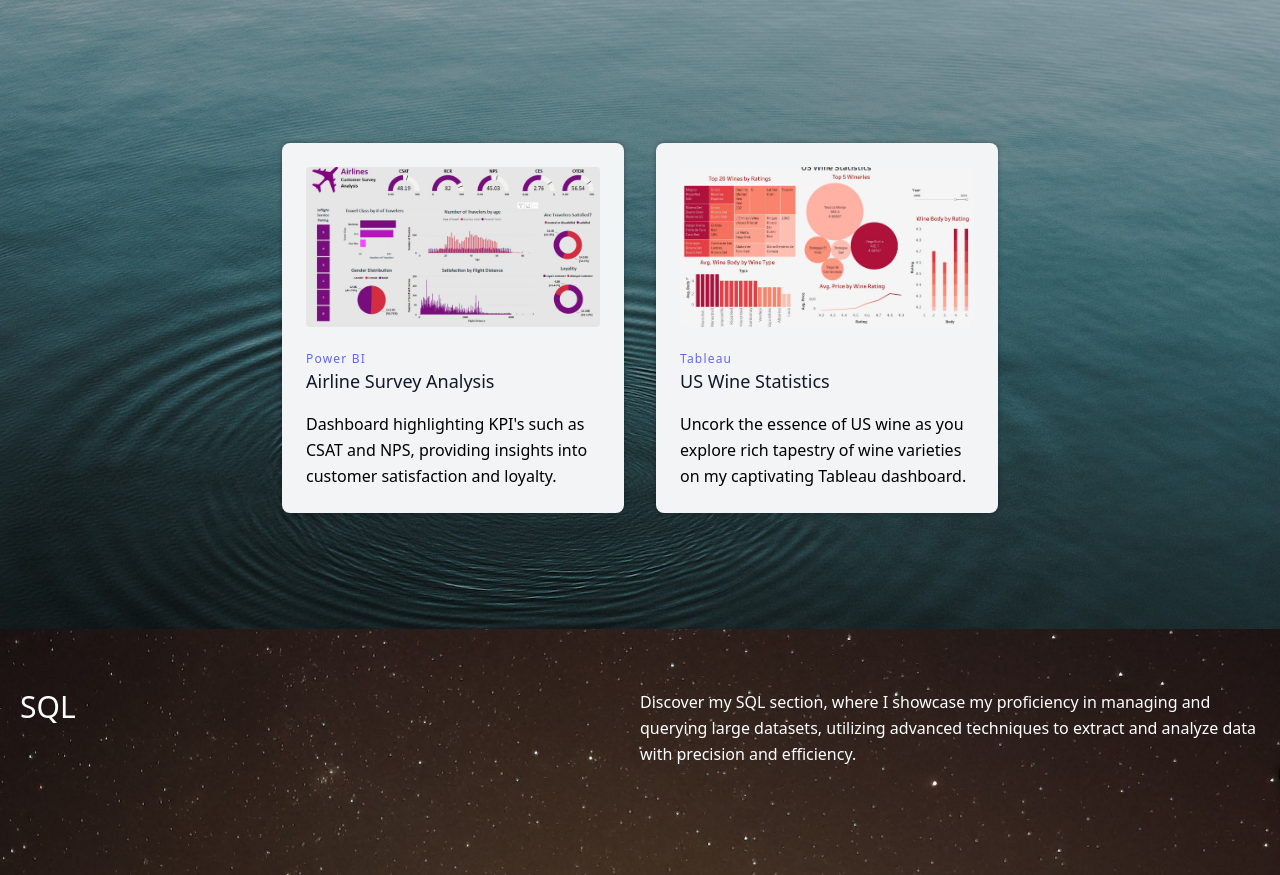
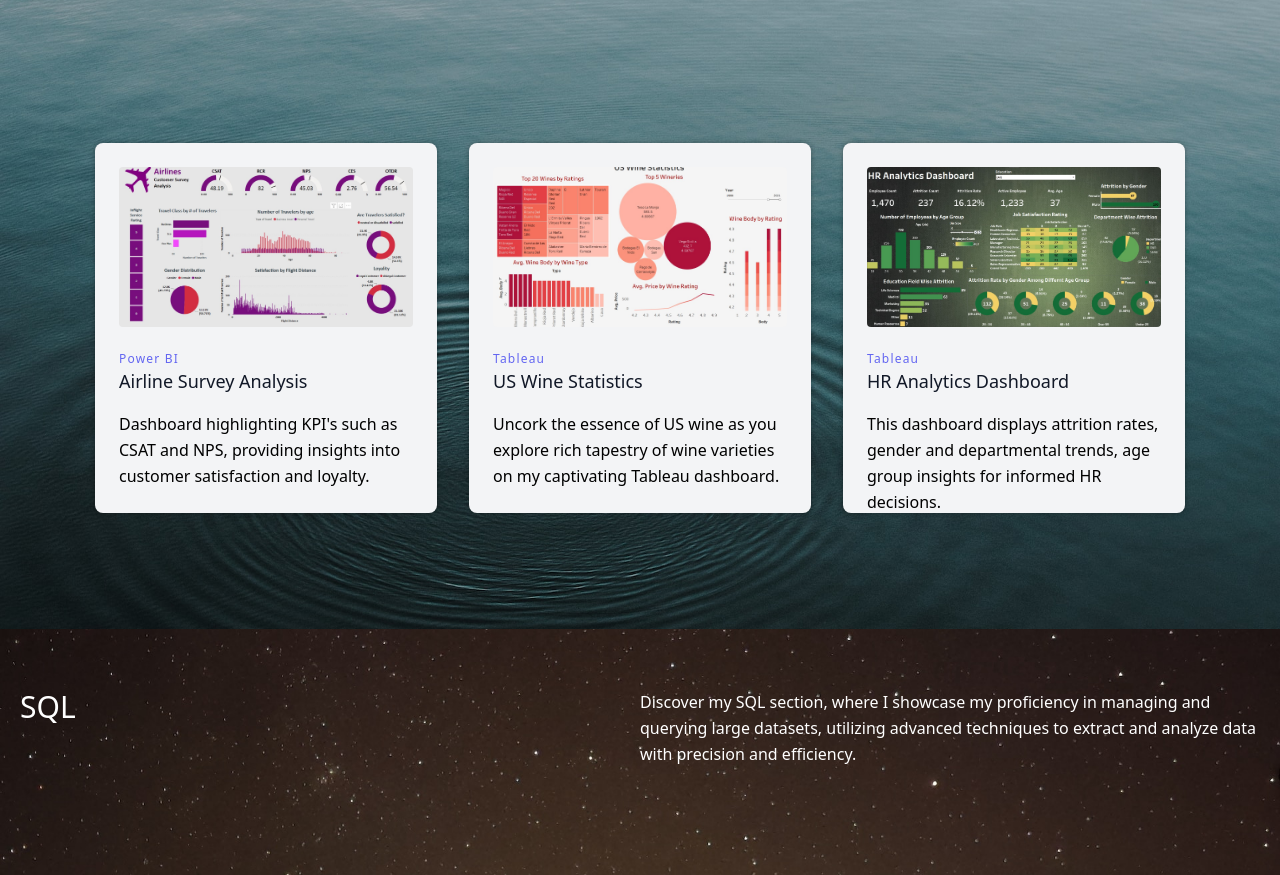
Before and after one commit to RohitSinghMajila/RohitSinghMajila.github.io, a plain HTML site: page index.html in a window 1280 px wide. Shown: the part 1729-2604 px from the top of the page. Drawn offline with nearby package versions, Linux system fonts and the light colour scheme.

Commit message:
adding card for Tableau HR Analytics Dashboard

```diff
--- a/index.html
+++ b/index.html
@@ -147,6 +147,18 @@
                           <h3 class="tracking-widest text-indigo-500 text-xs font-medium title-font">Tableau</h3>
                           <h2 class="text-lg text-gray-900 font-medium title-font mb-4">US Wine Statistics</h2>
                           <p class="leading-relaxed text-base">Uncork the essence of US wine as you explore rich tapestry of wine varieties on my captivating Tableau dashboard.</p>
+                      </div>
+                </div>
+            </a>
+
+
+            <a href="HR.html">
+                <div class="xl:w-1/4 md:w-1/2 p-4">
+                      <div class="bg-gray-100 p-6 rounded-lg card">
+                          <img class="h-40 rounded w-full object-cover object-center mb-6" src="images/hr_thumbnail.jpg" alt="content">
+                          <h3 class="tracking-widest text-indigo-500 text-xs font-medium title-font">Tableau</h3>
+                          <h2 class="text-lg text-gray-900 font-medium title-font mb-4">HR Analytics Dashboard</h2>
+                          <p class="leading-relaxed text-base">This dashboard displays attrition rates, gender and departmental trends, age group insights for informed HR decisions.</p>
                       </div>
                 </div>
             </a>
```
